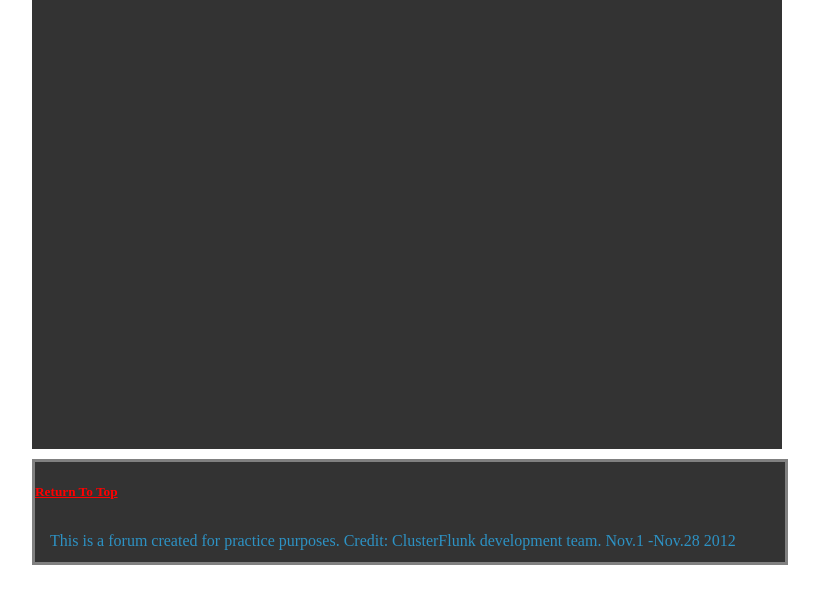
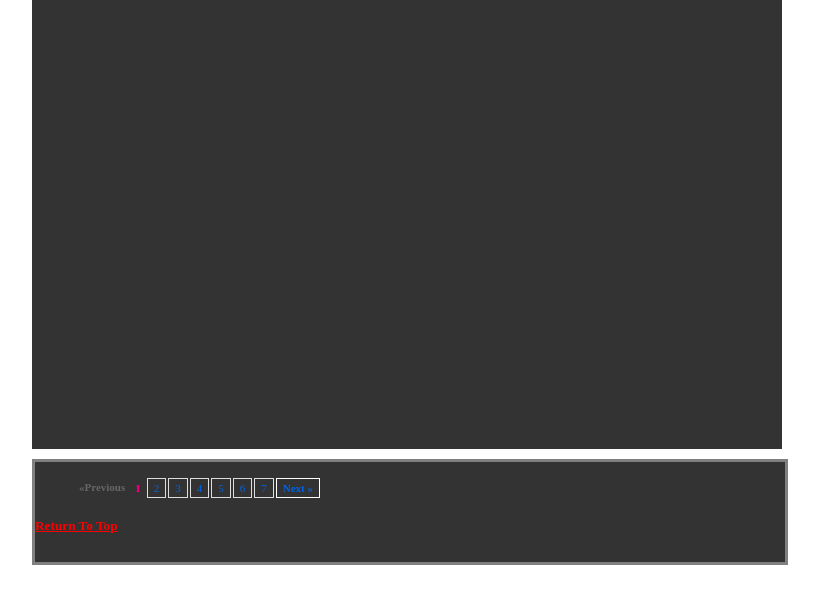
Before and after one commit to jayd3e-archive/clusterforum, a Python web app: template forumapp/templates/posts_index.mako in a window 1280 px wide. Shown: the part 253-848 px from the top of the page, without its empty margins (233-1052 px from the left). Run offline with Mako, Linux system fonts and the light colour scheme; the template is opened without the code that fills it, so the values that code supplies are empty.

Commit message:
users broke

```diff
--- a/forumapp/dependencies/mystyle.css
+++ b/forumapp/dependencies/mystyle.css
@@ -104,3 +104,47 @@ p{
     left:25px;
     border-color:grey;
 }
+
+/* Pagination */
+#pagination-ul ul{border:0; margin:0; padding:0; vertical-align:right;}
+
+#pagination-flickr li{
+    border:0; margin:0; padding:0;
+    font-size:11px;
+    list-style:none;
+}
+#pagination-flickr a{
+    border:solid 1px #DDDDDD;
+    margin-right:2px;
+}
+#pagination-flickr .previous-off,
+#pagination-flickr .next-off {
+    color:#666666;
+    display:block;
+    float:left;
+    font-weight:bold;
+    padding:3px 4px;
+}
+#pagination-flickr .next a,
+#pagination-flickr .previous a {
+    font-weight:bold;
+    border:solid 1px #FFFFFF;
+}
+#pagination-flickr .active{
+    color:#ff0084;
+    font-weight:bold;
+    display:block;
+    float:left;
+    padding:4px 6px;
+}
+#pagination-flickr a:link,
+#pagination-flickr a:visited {
+    color:#0063e3;
+    display:block;
+    float:left;
+    padding:3px 6px;
+    text-decoration:none;
+}
+#pagination-flickr a:hover{
+    border:solid 1px #666666;
+}
--- a/forumapp/templates/posts_index.mako
+++ b/forumapp/templates/posts_index.mako
@@ -31,8 +31,19 @@
             </div>
         </div>
         <div id="footer">
+            <ul id="pagination-flickr">
+                <li class="previous-off">«Previous</li>
+                <li class="active">1</li>
+                <li><a href="?page=2">2</a></li>
+                <li><a href="?page=3">3</a></li>
+                <li><a href="?page=4">4</a></li>
+                <li><a href="?page=5">5</a></li>
+                <li><a href="?page=6">6</a></li>
+                <li><a href="?page=7">7</a></li>
+                <li class="next"><a href="?page=2">Next »</a></li>
+            </ul>
+            <br>
             <h5><a href="#top">Return To Top</a></h5>
-            <p> This is a forum created for practice purposes. Credit: ClusterFlunk development team. Nov.1 -Nov.28 2012 </p>
         <div>
     </body>
 </html>
--- a/forumapp/templates/sign_up.mako
+++ b/forumapp/templates/sign_up.mako
@@ -15,24 +15,49 @@
             <p> <b> clusterForum </b> is an online forum for general purposes. <br>
                 Sign Up is free and your information is kept conifdential. <br>
                 Remember to checkout the real deal @clusterflunk.com! </p>
+
             <!-- Sign up fields -->
                 <!-- TO DO: set params on each -->
             <form method="POST" action="/signup" style="text-align:center">
-                <table border="1;" id="signup_form">
+                <table border=1px id="signup_form">
                     <tr>
-                    <td><label for="username">*Username: <input name="username" type="text"/></label></td>
+                    <td><label for="username">username
+                        <input name="username" type="text"/></label></td>
                     <tr>
-                    <td><label for="password">*Password: <input name="password" type="password"/></label></td>
+                    <td><label for="password">password
+                        <input name="password" type="password"/></label></td>
                     <tr>
-                    <td><label for="email">*Email: <input name="email" type="text"/></label></td>
+                    <td><label for="email">email
+                        <input name="email" type="text"/></label></td>
                     <tr>
-                    <td><label for="age">*Age: <input name="age" type="text"/></label></td>
+                    <td><label for="age">age
+                        <input name="age" type="text"/></label></td>
                     <tr>
-                    <td><input name="submit" type="submit"/></td>
+                    <td><input name="submit" type="submit" value="submit"/></td>
                     </tr>
                 </table>
-                <p style="text-align:left;"> * indicates required fields </p>
             </form>
+
+            <p style="text-align:left;"> * indicates required fields </p>
+
+            <!-- Bad form
+            <form method="POST" action="/signup" style = "text-align:center;">
+                <label for="username">Username:
+                    <input name="username" type="text"/>
+                </label><br>
+                <label for="password">Password:
+                    <input name="password" type="text"/>
+                </label><br>
+                <label for="email">Email:
+                    <input name="email" type="text"/>
+                </label><br>
+                <label for="age">Age:
+                    <input name="age" type="text"/>
+                </label><br>
+                </label>
+                <input name="submit" type="submit"/>
+            </form>
+        -->
         </div>
         <div id="footer">
             <p> This is a forum created for practice purposes. Credit: ClusterFlunk development team. Nov.1 -Nov.28 2012 </p>
```
Also changed, not shown: forumapp/views.py (+9 -15 lines), forumapp.db.
